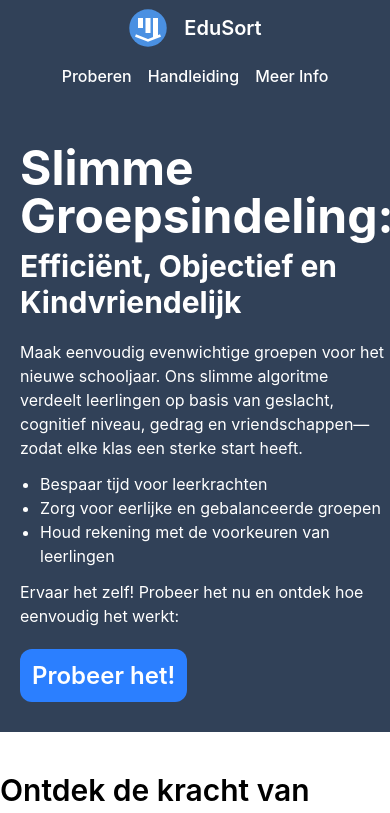
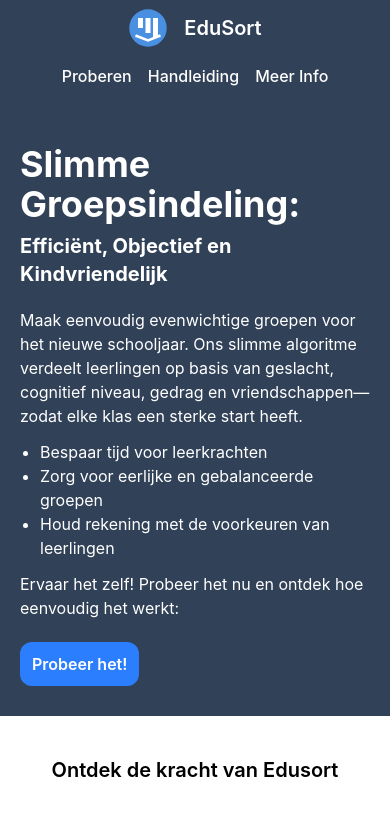
Before and after one commit to caduregel/2tot3, a React (Vite) app: page / in a window 390 px wide. Shown: the top 813 px of the page. Built offline with nearby package versions, Linux system fonts and the light colour scheme.

Commit message:
homepage more responsive

```diff
--- a/src/pages/HomePage.tsx
+++ b/src/pages/HomePage.tsx
@@ -5,8 +5,8 @@ const HomePage = () => {
         <body>
             <div className="flex pt-10 pl-5 pr-5 md:pl-60 md:pr-60 pb-10 bg-slate-700 text-white">
                 <div className="flex-col">
-                    <h1 className="text-5xl font-bold mb-2">Slimme Groepsindeling:</h1>
-                    <h2 className="text-3xl font-bold mb-5">Efficiënt, Objectief en Kindvriendelijk</h2>
+                    <h1 className="text-4xl md:text-5xl font-bold mb-2">Slimme Groepsindeling:</h1>
+                    <h2 className="text-xl md:text-3xl font-bold mb-5">Efficiënt, Objectief en Kindvriendelijk</h2>
                     <p className="mb-3">Maak eenvoudig evenwichtige groepen voor het nieuwe schooljaar. Ons slimme algoritme verdeelt leerlingen op basis van geslacht, cognitief niveau, gedrag en vriendschappen—zodat elke klas een sterke start heeft. </p>
                     <ul className="list-disc ml-5">
                         <li>
@@ -20,14 +20,14 @@ const HomePage = () => {
                         </li>
                     </ul>
                     <p className="mt-3 mb-8">Ervaar het zelf! Probeer het nu en ontdek hoe eenvoudig het werkt:</p>
-                    <Link to="/input-students" className="bg-blue-500 p-3 text-2xl font-semibold text-white rounded-xl mt-3 hover:bg-blue-600 hover:cursor-pointer">Probeer het!</Link>
+                    <Link to="/input-students" className="bg-blue-500 p-3 text-md md:text-2xl font-semibold text-white rounded-xl mt-3 hover:bg-blue-600 hover:cursor-pointer">Probeer het!</Link>
                 </div>
                 <img src="/beta-text-icon.svg" alt="" className="hidden md:inline w-100 h-100" />
             </div>
 
 
             <div className="flex flex-col items-center pt-10 pb-10 md:pl-100 md:pr-100 mb-15 ">
-                <h1 className="text-3xl font-semibold mb-10">Ontdek de kracht van Edusort</h1>
+                <h1 className="text-xl md:text-3xl text-center font-semibold mb-10">Ontdek de kracht van Edusort</h1>
                 <ul className="flex flex-col list-none">
                     <li className="mr-8 flex flex-col items-center">
                         <img src="/clock-icon.svg" alt="" className="w-30 h-30 rounded-full mb-2" />
```
